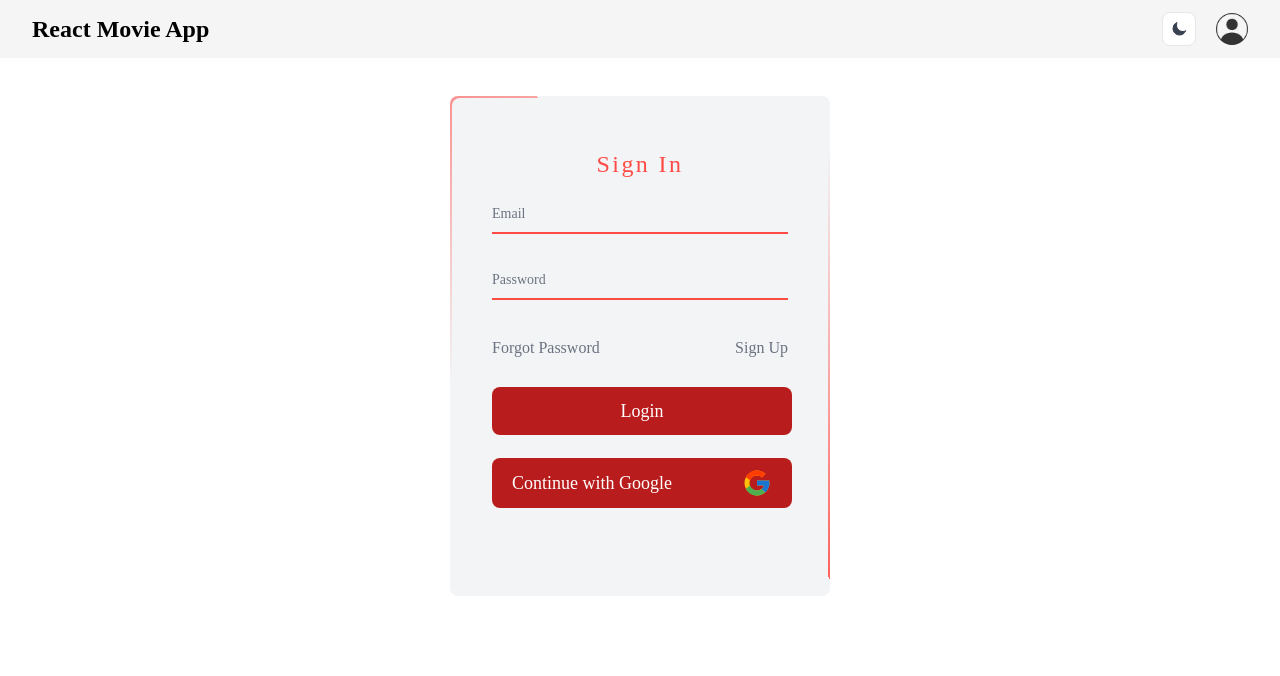
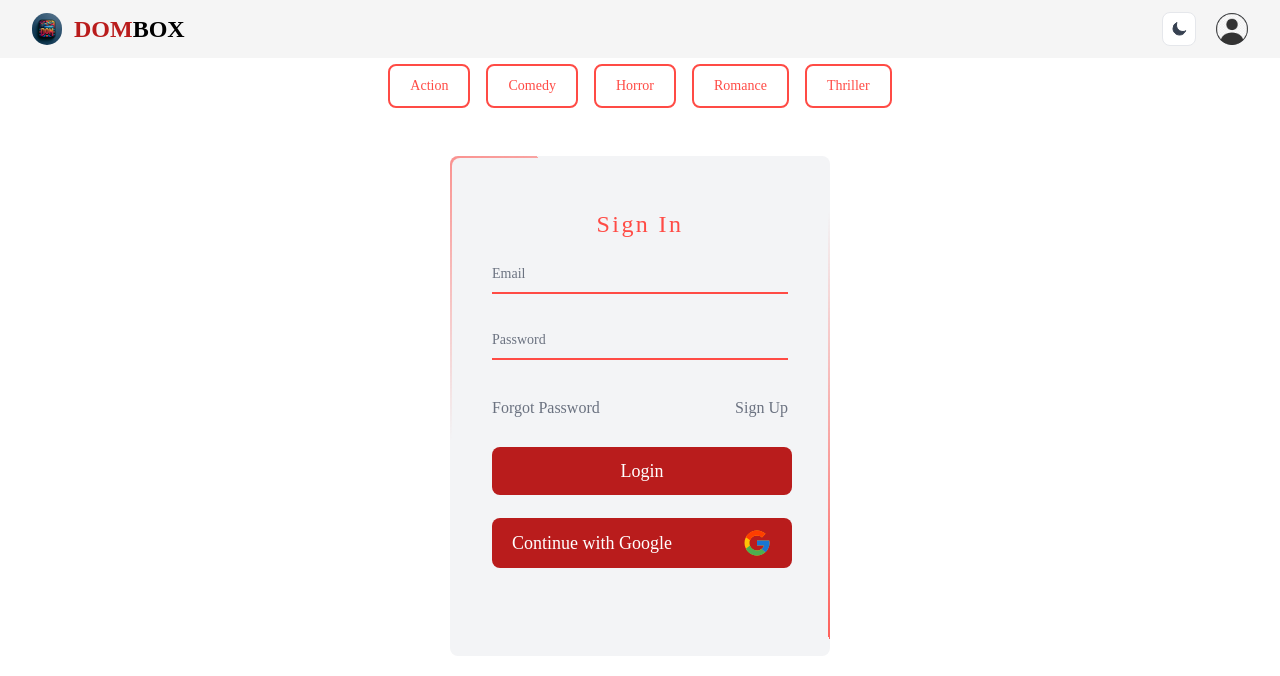
Before and after one commit to MertKaratass/movie-app, a React (Create React App) app: page /login in a window 1280 px wide. Shown: the top 676 px of the page. Built offline with nearby package versions, Linux system fonts and the light colour scheme; no server answers.

Commit message:
Add Catagories component and update Navbar logo

```diff
--- /dev/null
+++ b/src/components/Catagories.jsx
@@ -0,0 +1,26 @@
+import React from "react";
+import { NavLink } from "react-router-dom";
+
+const Catagories = () => {
+  return (
+    <div className="flex justify-center">
+      <NavLink to="/catagories/1" className="btn-danger-bordered m-2">
+        Action
+      </NavLink>
+      <NavLink to="/catagories/2" className="btn-danger-bordered m-2">
+        Comedy
+      </NavLink>
+      <NavLink to="/catagories/3" className="btn-danger-bordered m-2">
+        Horror
+      </NavLink>
+      <NavLink to="/catagories/4" className="btn-danger-bordered m-2">
+        Romance
+      </NavLink>
+      <NavLink to="/catagories/5" className="btn-danger-bordered m-2">
+        Thriller
+      </NavLink>
+    </div>
+  );
+};
+
+export default Catagories;
--- a/src/components/Navbar.jsx
+++ b/src/components/Navbar.jsx
@@ -4,6 +4,7 @@
 import avatar from "../assets/icons/avatar.png";
 import Switch from "./Switch";
 import { useAuthContext } from "../context/AuthContext";
+import MOVİE from "../assets/icons/MOVİE.png";
 
 function classNames(...classes) {
   return classes.filter(Boolean).join(" ");
@@ -20,7 +21,12 @@
         <div className="mx-auto px-2 sm:px-6 lg:px-8">
           <div className="relative flex items-center justify-between">
             <Link className="pr-2 text-2xl font-semibold" to="/">
-              React Movie App
+              <div className="flex gap-3">
+                <img src={MOVİE} className="w-[30px] rounded-full" />
+                <span>
+                  <span className="text-red-700">DOM</span>BOX
+                </span>
+              </div>
             </Link>
 
             <div className="absolute inset-y-0 right-0 flex items-center pr-2 sm:static sm:inset-auto sm:ml-6 sm:pr-0">
--- a/src/index.css
+++ b/src/index.css
@@ -40,6 +40,7 @@
 /* MovieCard Custom CSS */
 .movie {
   background-color: #080f36;
+
   border-radius: 3px;
   box-shadow: 4px 4px 5px rgba(63, 60, 60, 0.5);
   overflow: hidden;
@@ -48,18 +49,30 @@
   height: 510px;
   position: relative;
   cursor: pointer;
+  border: 2px solid #080f36;
+  transition: 0.5s all;
+}
+
+
+.movie:hover {
+  transform: scale(1.1);
+  transition: 0.5s all;
 }
 
 .movie img {
   object-fit: cover;
   height: 450px;
   max-width: 100%;
+  transition: 0.5s all;
 }
+
 
 .movie-over {
   position: absolute;
-  background-color: rgba(255, 255, 255, 0.7);
-  color: #000;
+  /* background-color: rgba(255, 255, 255, 0.7); */
+  background-color: rgba(128, 128, 128, 0.521);
+  /* color: #000; */
+  color: white;
   bottom: 0;
   left: 0;
   right: 0;
--- a/src/pages/Main.jsx
+++ b/src/pages/Main.jsx
@@ -3,6 +3,7 @@
 import MovieCard from "../components/MovieCard";
 import { toastWarnNotify } from "../helpers/ToastNotify";
 import { useAuthContext } from "../context/AuthContext";
+
 
 const Main = () => {
   const { movies, loading, getMovies } = useMovieContext();
--- a/src/router/AppRouter.jsx
+++ b/src/router/AppRouter.jsx
@@ -6,11 +6,13 @@
 import MovieDetail from "../pages/MovieDetail";
 import Navbar from "../components/Navbar";
 import PrivateRouter from "./PrivateRouter";
+import Catagories from "../components/Catagories";
 
 const AppRouter = () => {
   return (
     <>
       <Navbar />
+      <Catagories />
       <Routes>
         <Route path="/" element={<Main />} />
         <Route path="/login" element={<Login />} />
```
Also changed, not shown: src/assets/icons/MOVİE.png (added).
